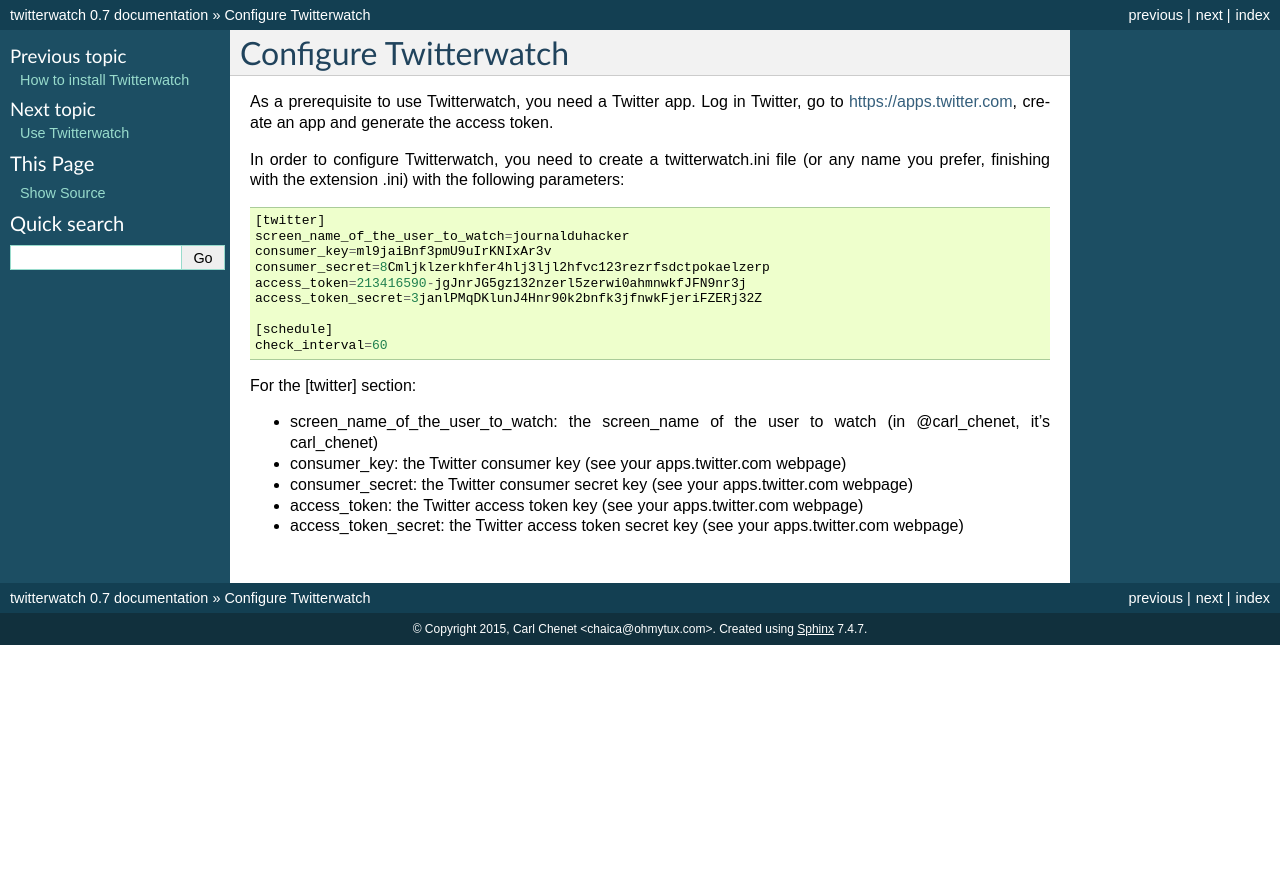
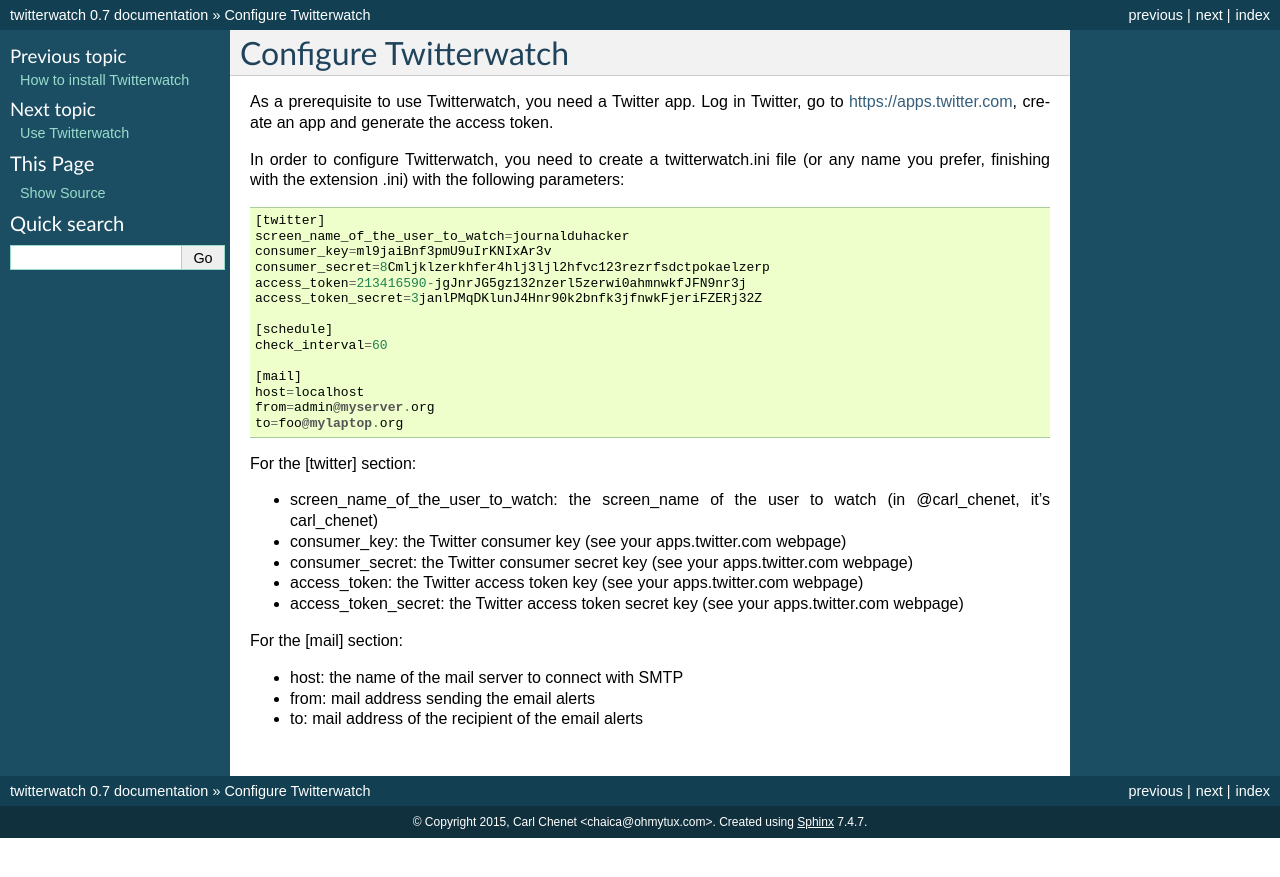
Before and after one commit to genma/twitterwatch, a Sphinx documentation site: the page built from docs/source/configure.rst, in a window 1280 px wide. Shown: the top 877 px of the page. Built offline with Sphinx 7.4.7, drawn with Linux system fonts in a browser that asks for light colours.

Commit message:
update doc

```diff
--- a/docs/source/configure.rst
+++ b/docs/source/configure.rst
@@ -15,6 +15,11 @@
     [schedule]
     check_interval=60
 
+    [mail]
+    host=localhost
+    from=admin@myserver.org
+    to=foo@mylaptop.org
+
 For the [twitter] section:
 
 - screen_name_of_the_user_to_watch: the screen_name of the user to watch (in @carl_chenet, it's carl_chenet)
@@ -22,3 +27,9 @@
 - consumer_secret: the Twitter consumer secret key (see your apps.twitter.com webpage)
 - access_token: the Twitter access token key (see your apps.twitter.com webpage)
 - access_token_secret: the Twitter access token secret key (see your apps.twitter.com webpage)
+
+For the [mail] section:
+
+- host: the name of the mail server to connect with SMTP
+- from: mail address sending the email alerts
+- to: mail address of the recipient of the email alerts
```
Also changed, not shown: README.md (+5 -1 lines).
